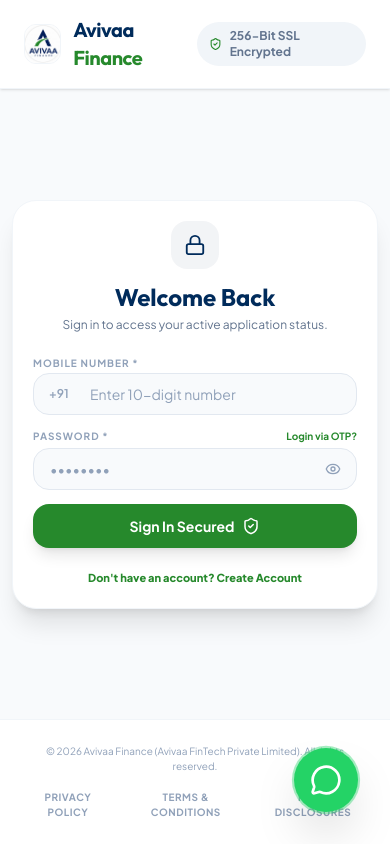
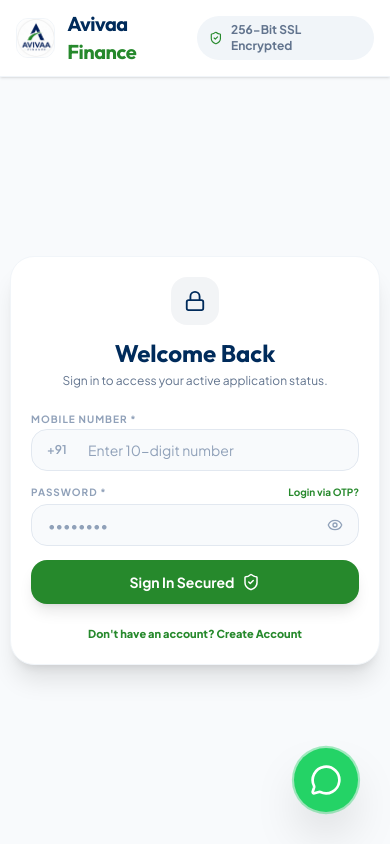
Before and after one commit to Reshma-Sam/AvivaaFinance, a React (Vite) app in the folder avivaa/: page /apply in a window 390 px wide. Built offline with nearby package versions, Linux system fonts and the light colour scheme.

Commit message:
Fix mobile step card cut-off, hide footer on mobile, and center progress SVG circle

```diff
--- a/avivaa/src/pages/Apply.jsx
+++ b/avivaa/src/pages/Apply.jsx
@@ -723,7 +723,7 @@
     const progressPercent = ((step - 2) / 5) * 100; // Step 2 to 7 maps to 0% to 100%
 
     return (
-      <div className="w-full bg-slate-100 py-4 px-6 border-b border-slate-200 shrink-0">
+      <div className="w-full bg-slate-100 py-2.5 px-4 md:py-4 md:px-6 border-b border-slate-200 shrink-0">
         <div className="max-w-4xl mx-auto flex items-center justify-between gap-4">
           <button
             onClick={() => {
@@ -759,7 +759,7 @@
   return (
     <div className="h-[100dvh] bg-slate-50 flex flex-col font-sans selection:bg-brand-green selection:text-white overflow-hidden">
       {/* Brand Header */}
-      <header className="bg-white border-b border-slate-100 py-4 px-6 sticky top-0 z-40 shadow-sm flex items-center justify-between shrink-0">
+      <header className="bg-white border-b border-slate-100 py-2.5 px-4 md:py-4 md:px-6 sticky top-0 z-40 shadow-sm flex items-center justify-between shrink-0">
         <div className="max-w-7xl mx-auto w-full flex items-center justify-between">
           <Link to="/" className="flex items-center gap-3 group">
             <div className="w-10 h-10 rounded-xl overflow-hidden border border-slate-100 flex items-center justify-center">
@@ -777,7 +777,7 @@
 
       {renderProgressHeader()}
 
-      <main className="flex-1 flex items-center justify-center p-3 md:p-8 relative overflow-hidden h-full">
+      <main className="flex-1 min-h-0 flex items-center justify-center p-2.5 md:p-8 relative overflow-hidden">
         <div className="absolute top-1/2 left-1/2 -translate-x-1/2 -translate-y-1/2 w-[600px] h-[600px] bg-brand-green/5 rounded-full blur-[120px] -z-10 pointer-events-none" />
 
         <AnimatePresence mode="wait">
@@ -1136,7 +1136,7 @@
               <div className="relative w-32 h-32 mx-auto mb-8">
                 {/* Outer spin rings */}
                 <div className="absolute inset-0 rounded-full border-4 border-slate-100" />
-                <svg className="absolute inset-0 w-full h-full transform -rotate-90">
+                <svg className="absolute inset-0 w-full h-full transform -rotate-90" viewBox="0 0 128 128">
                   <circle
                     cx="64"
                     cy="64"
@@ -1820,7 +1820,7 @@
 
               <div className="relative w-36 h-36 mx-auto mb-8 flex items-center justify-center">
                 {/* SVG circular track with gradient animation */}
-                <svg className="absolute inset-0 w-full h-full transform -rotate-90">
+                <svg className="absolute inset-0 w-full h-full transform -rotate-90" viewBox="0 0 144 144">
                   <defs>
                     <linearGradient id="glowGradient" x1="0%" y1="0%" x2="100%" y2="100%">
                       <stop offset="0%" stopColor="#26892C" />
@@ -2127,7 +2127,7 @@
       </main>
 
       {/* Small Legal Footer */}
-      <footer className="bg-white border-t border-slate-100 py-6 px-6 text-center text-[10px] text-slate-400">
+      <footer className="hidden md:block bg-white border-t border-slate-100 py-6 px-6 text-center text-[10px] text-slate-400 shrink-0">
         <div className="max-w-7xl mx-auto flex flex-col md:flex-row items-center justify-between gap-4">
           <p>© {new Date().getFullYear()} Avivaa Finance (Avivaa FinTech Private Limited). All rights reserved.</p>
           <div className="flex items-center gap-4 font-bold uppercase tracking-wider">
```
